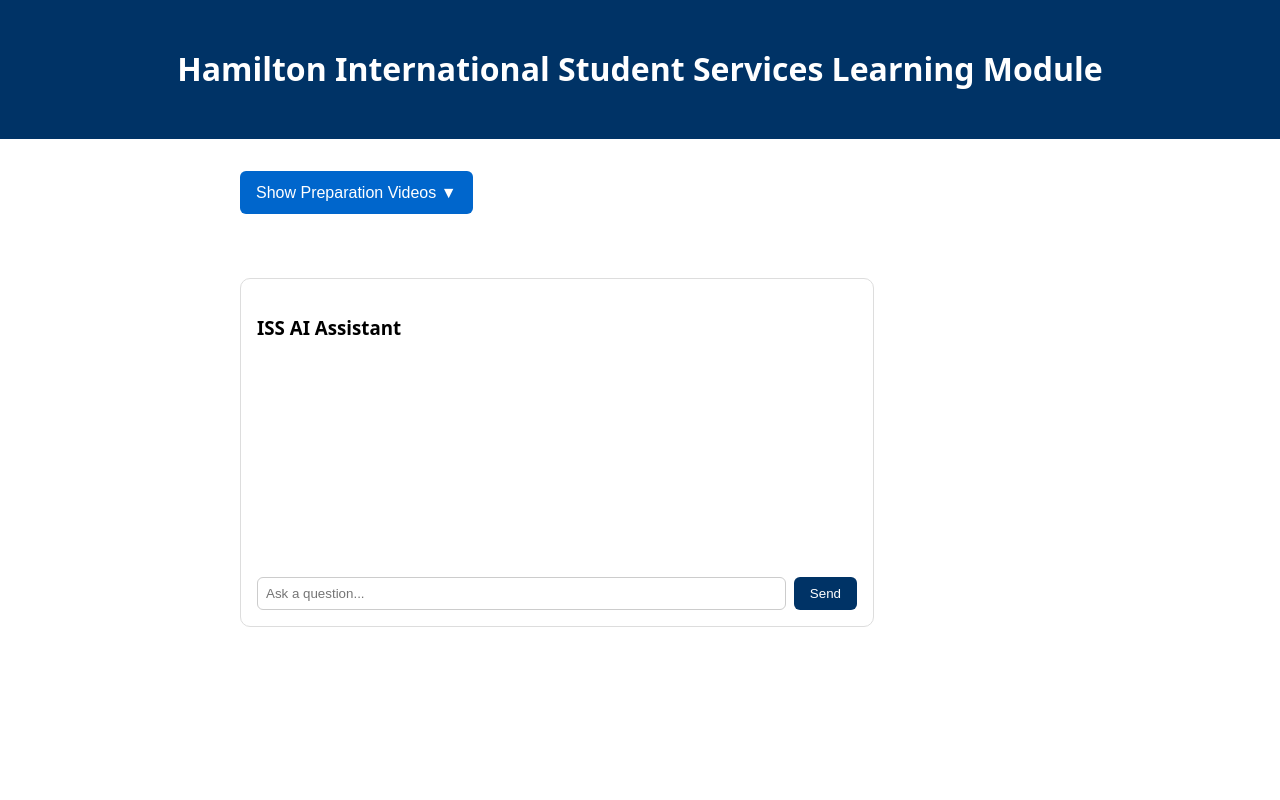
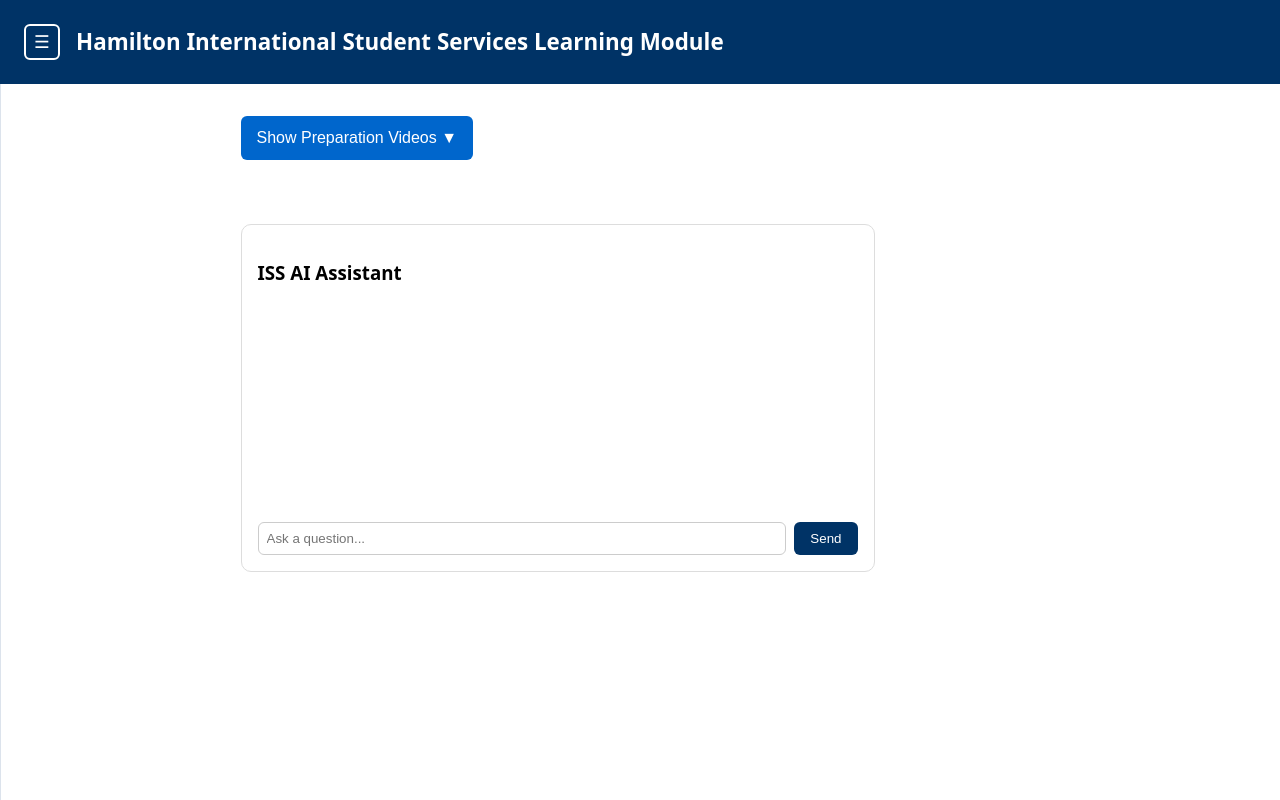
Before and after one commit to jbuttarazzi/Thesis, a React (Vite) app in the folder frontend/: page / in a window 1280 px wide. Built offline with nearby package versions, Linux system fonts and the light colour scheme.

Commit message:
Sidebar with helpful websites

```diff
--- a/frontend/src/App.jsx
+++ b/frontend/src/App.jsx
@@ -1,24 +1,96 @@
-import { useState } from "react"; // Show/hide videos
+import { useState } from "react";
 import ChatWidget from "./ChatWidget";
 import VideoIntegration from "./video-integration/VideoIntegration";
 
+// ── Sidebar links config — easy to add/remove entries ──────────────────────
+const SIDEBAR_LINKS = [
+  {
+    category: "Visa & Immigration",
+    links: [
+      { label: "USCIS Official Site",        href: "https://www.uscis.gov" },
+      { label: "Study in the States (DHS)",  href: "https://studyinthestates.dhs.gov" },
+      { label: "Travel.State.Gov",           href: "https://travel.state.gov" },
+    ],
+  },
+  {
+    category: "Hamilton College",
+    links: [
+      { label: "ISS Office",                 href: "https://www.hamilton.edu/offices/international-student-services" },
+      { label: "Dean of Students",           href: "https://www.hamilton.edu/offices/dean-of-students" },
+      { label: "Student Health Services",    href: "https://www.hamilton.edu/offices/health" },
+    ],
+  },
+  //{
+    //category: "Tax & Finance",
+    //links: [
+      //{ label: "Sprintax (Tax Filing)",      href: "https://www.sprintax.com" },
+      //{ label: "IRS Nonresident Aliens",     href: "https://www.irs.gov/individuals/international-taxpayers/nonresident-aliens" },
+    //],
+  //},
+];
+
+const SIDEBAR_WIDTH = 260;
+
+function Sidebar({ open }) {
+  return (
+    <aside style={{ ...styles.sidebar, width: open ? SIDEBAR_WIDTH : 0 }}>
+      <div style={styles.sidebarInner}>
+        <p style={styles.sidebarTitle}>Helpful Resources</p>
+
+        {SIDEBAR_LINKS.map(({ category, links }) => (
+          <div key={category} style={styles.linkGroup}>
+            <p style={styles.category}>{category}</p>
+            {links.map(({ label, href }) => (
+              <a
+                key={href}
+                href={href}
+                target="_blank"
+                rel="noreferrer"
+                style={styles.link}
+                onMouseEnter={e => (e.target.style.backgroundColor = "#e8f0fe")}
+                onMouseLeave={e => (e.target.style.backgroundColor = "transparent")}
+              >
+                {label} ↗
+              </a>
+            ))}
+          </div>
+        ))}
+      </div>
+    </aside>
+  );
+}
+
 function App() {
-  // showVideos: tracks whether the video section is visible (false = hidden by default)
-  // setShowVideos: the function used to update that value
-  const [showVideos, setShowVideos] = useState(false);
+  const [showVideos, setShowVideos]   = useState(false);
+  const [sidebarOpen, setSidebarOpen] = useState(false);
 
   return (
-    <div>
-      {/* ── Header ────────────────────────────────── */}
+    <div style={styles.root}>
+
+      {/* ── Header ──────────────────────────────────────────────── */}
       <header style={styles.header}>
-        <h1>
+        {/* Toggle button lives in the header so it's always visible */}
+        <button
+          style={styles.toggleBtn}
+          onClick={() => setSidebarOpen(o => !o)}
+          aria-label={sidebarOpen ? "Close sidebar" : "Open sidebar"}
+          title="Helpful Resources"
+        >
+          {sidebarOpen ? "✕" : "☰"}
+        </button>
+        <h1 style={styles.headerTitle}>
           Hamilton International Student Services Learning Module
         </h1>
       </header>
 
+      {/* ── Body: sidebar + main content ────────────────────────── */}
+      <div style={styles.body}>
+
+        <Sidebar open={sidebarOpen} />
+
         <main style={styles.main}>
 
-        {/* ── Video Section ─────────────────────────── */}
+          {/* ── Video Section ───────────────────────────────────── */}
           <section style={styles.section}>
             <button
               style={styles.dropdownButton}
@@ -29,40 +101,124 @@ function App() {
 
             {showVideos && (
               <div style={styles.videoContainer}>
-              {/* Passes a callback so VideoIntegration can hide itself (sets showVideos to false) */}
                 <VideoIntegration onBack={() => setShowVideos(false)} />
               </div>
             )}
           </section>
 
-        {/* ── Chat Section ──────────────────────────── */}
+          {/* ── Chat Section ────────────────────────────────────── */}
           <section style={styles.section}>
             <ChatWidget />
           </section>
 
         </main>
       </div>
+    </div>
   );
 }
 
-// Inline styles object — keeps all styling co-located with this component
 const styles = {
+  root: {
+    display: "flex",
+    flexDirection: "column",
+    minHeight: "100vh",
+  },
+
+  // ── Header ──────────────────────────────────────────────────────
   header: {
     backgroundColor: "#003366",
     color: "white",
     padding: "1.5rem",
-    textAlign: "center"
+    display: "flex",
+    alignItems: "center",
+    gap: "1rem",
+    position: "sticky",          // stays visible when you scroll
+    top: 0,
+    zIndex: 100,
   },
+  headerTitle: {
+    margin: 0,
+    fontSize: "1.4rem",
+  },
+  toggleBtn: {
+    background: "transparent",
+    border: "2px solid white",
+    color: "white",
+    borderRadius: "6px",
+    width: "36px",
+    height: "36px",
+    fontSize: "1.1rem",
+    cursor: "pointer",
+    flexShrink: 0,
+    display: "flex",
+    alignItems: "center",
+    justifyContent: "center",
+  },
+
+  // ── Layout ──────────────────────────────────────────────────────
+  body: {
+    display: "flex",
+    flex: 1,
+  },
+
+  // ── Sidebar ─────────────────────────────────────────────────────
+  sidebar: {
+    backgroundColor: "#f0f4f8",
+    borderRight: "1px solid #dce3ec",
+    overflowX: "hidden",
+    overflowY: "auto",
+    transition: "width 0.25s ease",  // smooth open/close
+    flexShrink: 0,
+  },
+  sidebarInner: {
+    width: SIDEBAR_WIDTH,            // fixed inner width prevents text reflow
+    padding: "1.25rem 1rem",
+  },
+  sidebarTitle: {
+    fontWeight: "700",
+    fontSize: "0.85rem",
+    textTransform: "uppercase",
+    letterSpacing: "0.08em",
+    color: "#003366",
+    marginBottom: "1rem",
+  },
+  linkGroup: {
+    marginBottom: "1.25rem",
+  },
+  category: {
+    fontWeight: "600",
+    fontSize: "0.8rem",
+    color: "#555",
+    textTransform: "uppercase",
+    letterSpacing: "0.05em",
+    marginBottom: "0.4rem",
+    borderBottom: "1px solid #d0d8e4",
+    paddingBottom: "0.25rem",
+  },
+  link: {
+    display: "block",
+    padding: "0.4rem 0.5rem",
+    borderRadius: "5px",
+    color: "#0055aa",
+    textDecoration: "none",
+    fontSize: "0.88rem",
+    lineHeight: "1.5",
+    transition: "background-color 0.15s",
+  },
+
+  // ── Main content ────────────────────────────────────────────────
   main: {
+    flex: 1,
     padding: "2rem",
     display: "flex",
     flexDirection: "column",
-    alignItems: "center"
+    alignItems: "center",
+    overflowX: "hidden",
   },
   section: {
     width: "100%",
     maxWidth: "800px",
-    marginBottom: "2rem"
+    marginBottom: "2rem",
   },
   dropdownButton: {
     padding: "0.8rem 1rem",
@@ -71,15 +227,15 @@ const styles = {
     border: "none",
     backgroundColor: "#0066cc",
     color: "white",
-    cursor: "pointer"
+    cursor: "pointer",
   },
   videoContainer: {
     marginTop: "1rem",
     padding: "1rem",
     border: "1px solid #ddd",
     borderRadius: "8px",
-    backgroundColor: "#f9f9f9"
-  }
+    backgroundColor: "#f9f9f9",
+  },
 };
 
 export default App;
```
Lines whose indentation alone changed are shown as unchanged.
